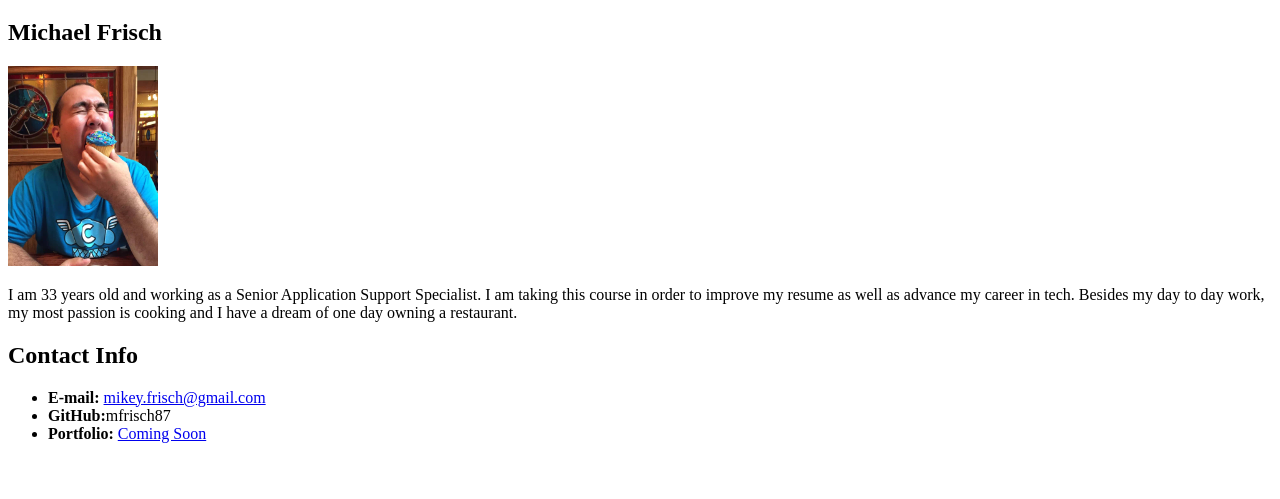
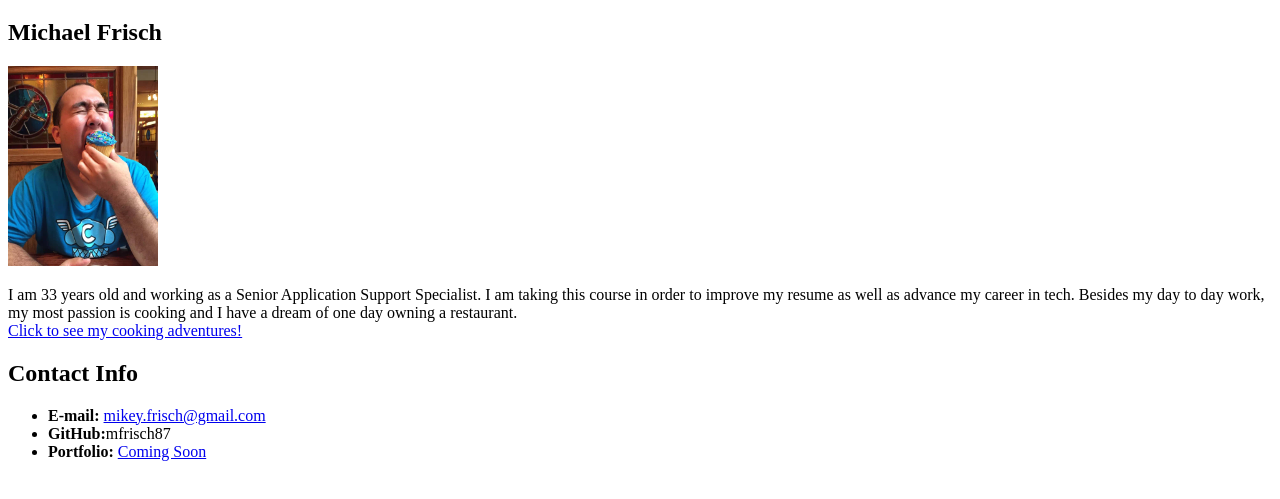
Before and after one commit to mfrisch87/Student-Bio, a plain HTML site: page index.html in a window 1280 px wide. Shown: the part 61-560 px from the top of the page. Drawn offline with Linux system fonts and the light colour scheme.

Commit message:
added link to bio paragraph

```diff
--- a/index.html
+++ b/index.html
@@ -7,6 +7,8 @@
 <img src="cupcakemikey.jpg" height="200px" width="auto">
 <p>
     I am 33 years old and working as a Senior Application Support Specialist. I am taking this course in order to improve my resume as well as advance my career in tech. Besides my day to day work, my most passion is cooking and I have a dream of one day owning a restaurant.
+    <br>
+    <a href="https://www.instagram.com/trondog/">Click to see my cooking adventures!</a>
 </p>
 <h2>Contact Info</h2>
 <p>
```
